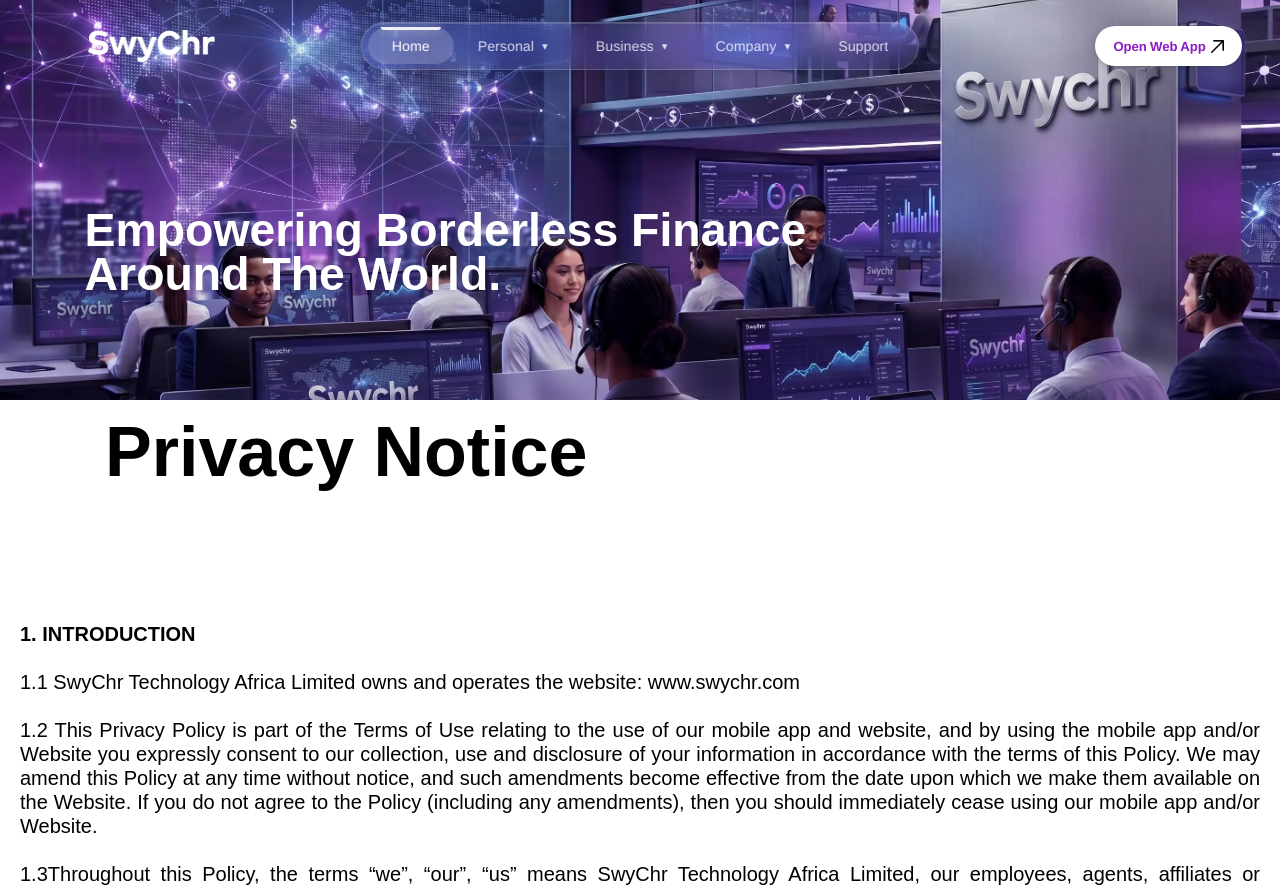
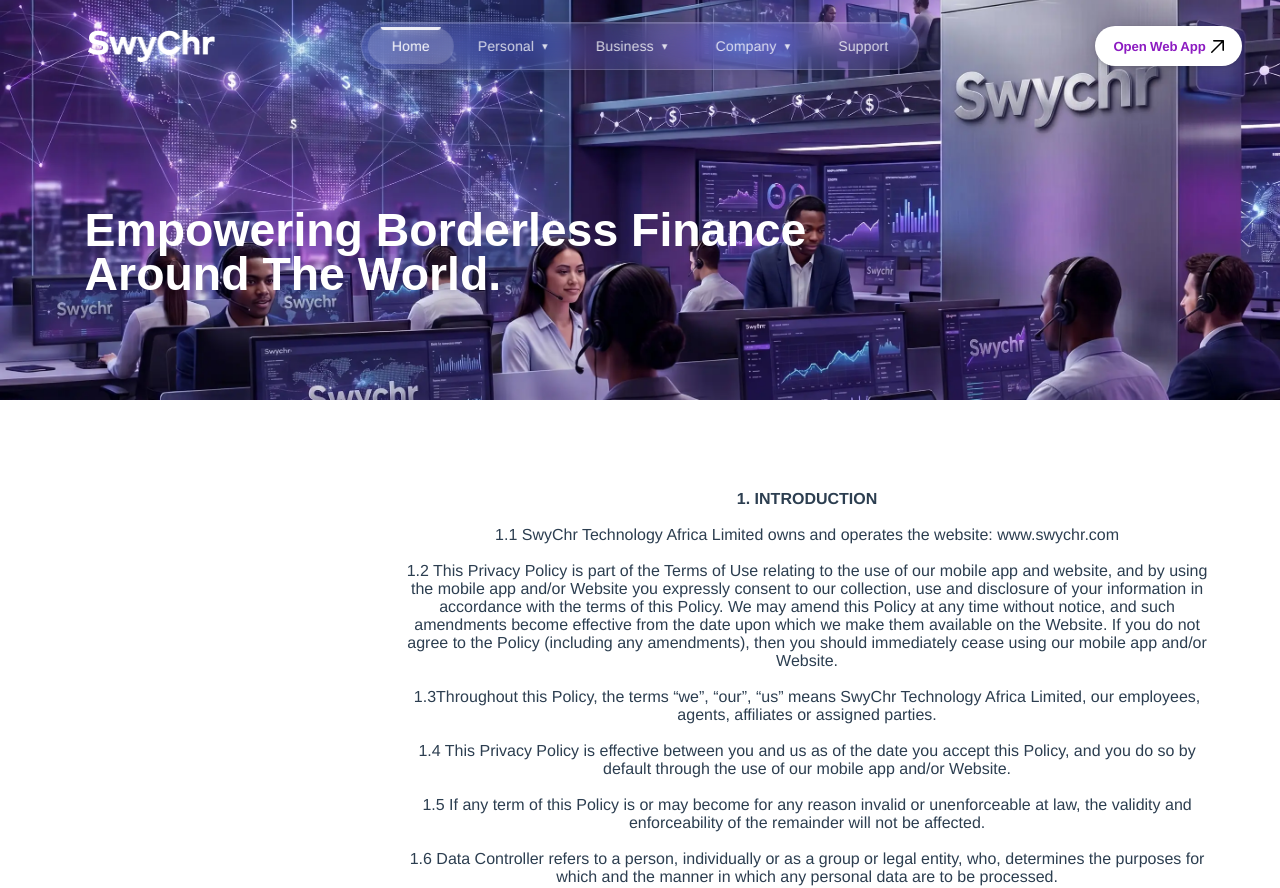
Before and after one commit to bertrand-wanda11/my-swychr-site, a Vue app: page /privacy in a window 1280 px wide. Shown: the top 888 px of the page. Built offline with nearby package versions, Linux system fonts and the light colour scheme.

Commit message:
fix: final fix on terms and privacy

```diff
--- a/src/router/views/PrivacyView.vue
+++ b/src/router/views/PrivacyView.vue
@@ -373,19 +373,11 @@ import FooterView from '@/components/FooterView.vue';
 }
 
 .termson{
+  padding-top: 4rem;
+  display: inline-flex;
   align-items: center;
-  max-width: 100%;
-  margin:0 auto;
-  padding: 0 20px;
-  text-align: justify;
   justify-content: center;
-  margin-left: auto;
-  margin-right: auto;
-  color: #000;
- font-family: 'Montserrat', sans-serif;
-font-size: 20px;
-font-style: normal;
-font-weight: 500;
-line-height: 120%
+  width: 90vw;
+  margin-top: 0;
 }
  </style>
--- a/src/router/views/TermView.vue
+++ b/src/router/views/TermView.vue
@@ -338,19 +338,13 @@ import FooterView from '@/components/FooterView.vue';
 }
 
 .termson{
+ text-align: center;
+  margin: 0 auto;
+  padding: 0.625rem 0;
+  height: auto;
+  position: relative;
+  width: 100%;
   align-items: center;
-  max-width: 100%;
-  margin:0 auto;
-  padding: 0 20px;
-  text-align: justify;
   justify-content: center;
-  margin-left: auto;
-  margin-right: auto;
-  color: #000;
- font-family: 'Montserrat', sans-serif;
-font-size: 20px;
-font-style: normal;
-font-weight: 500;
-line-height: 120%
 }
  </style>
```
